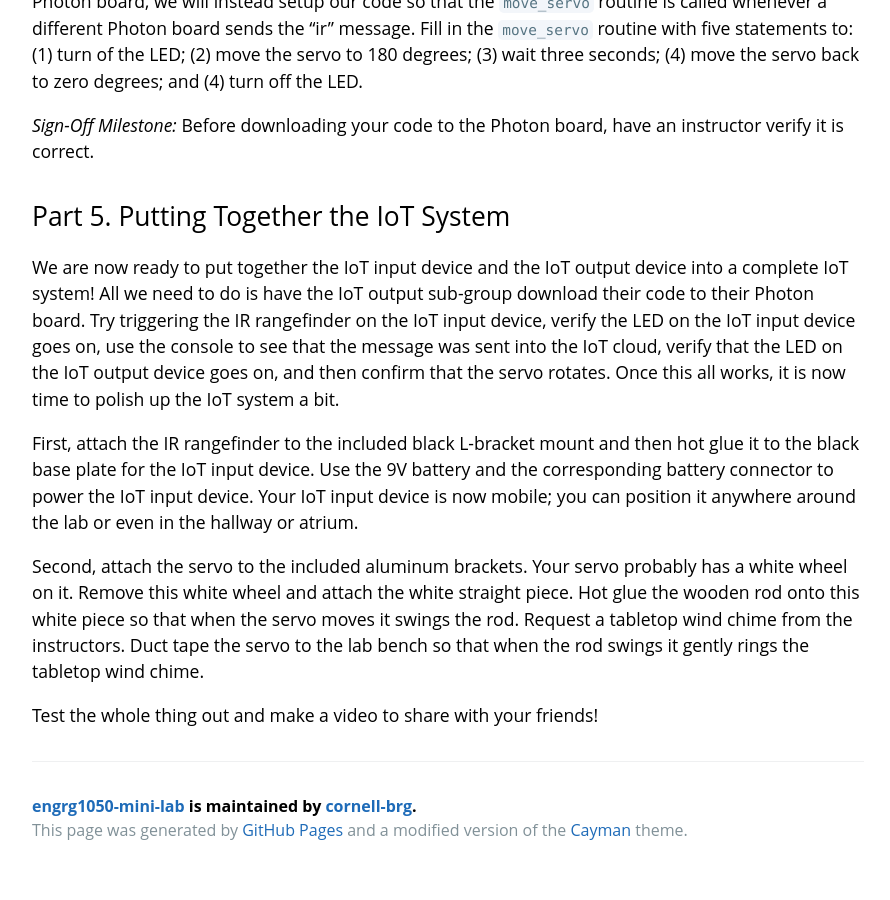
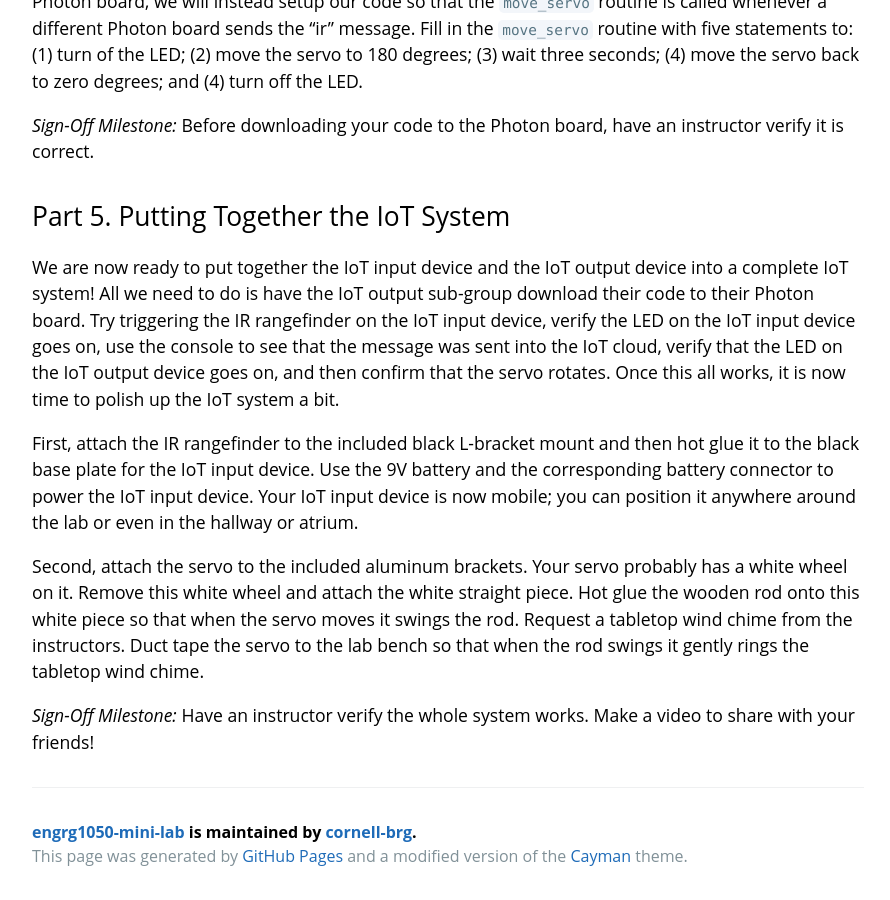
Before and after one commit to cornell-brg/engrg1050-mini-lab, a Jekyll site: the page built from docs/index.md, in a window 1280 px wide and 900 px high, scrolled down 12754 px. Shown: the whole window, without its empty margins (192-1082 px from the left). Built offline with Jekyll 4.4.1, drawn with Linux system fonts in a browser that asks for light colours; our own code applies the rules of GitHub Pages for plain Markdown files; before the commit the page ends 13628 px from its top, so only the background shows below that.

Commit message:
final sign-off

```diff
--- a/docs/index.md
+++ b/docs/index.md
@@ -524,4 +524,5 @@ that when the servo moves it swings the rod. Request a tabletop wind
 chime from the instructors. Duct tape the servo to the lab bench so that
 when the rod swings it gently rings the tabletop wind chime.
 
-Test the whole thing out and make a video to share with your friends!
+_Sign-Off Milestone:_ Have an instructor verify the whole system works.
+Make a video to share with your friends!
```
